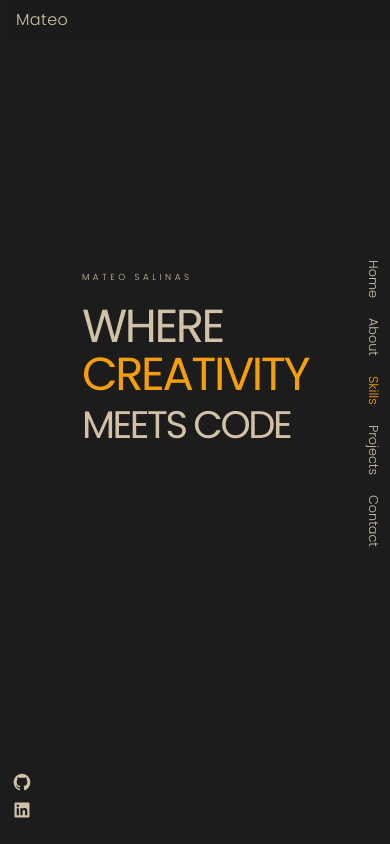
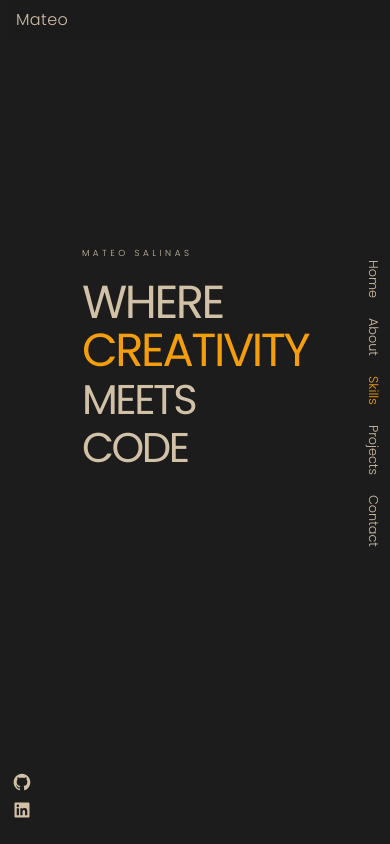
Before and after one commit to Mateosalinasm/Portfolio, a React (Vite) app: page / in a window 390 px wide. Shown: the top 844 px of the page. Built offline with nearby package versions, Linux system fonts and the light colour scheme; no server answers.

Commit message:
Adding more media queries for smaller screens

```diff
--- a/src/App.jsx
+++ b/src/App.jsx
@@ -59,7 +59,7 @@ function App({navigation}) {
                   </h1>
                 </div>
 
-                <h1 className="max-w-2xl font-normal text-8xl leading-24 text-left meets max-sm:text-[2.9rem] max-sm:leading-1 max-sm:-mt-0 max-[470px]:text-[2.6rem] max-[390px]:text-[2.4rem]">
+                <h1 className="max-w-2xl font-normal text-8xl leading-24 text-left meets max-sm:text-[2.9rem] max-sm:leading-1 max-sm:-mt-0 max-[470px]:text-[2.6rem] max-[389px]:text-[2.4rem]">
                   MEETS CODE
                 </h1>
               </div>
```
